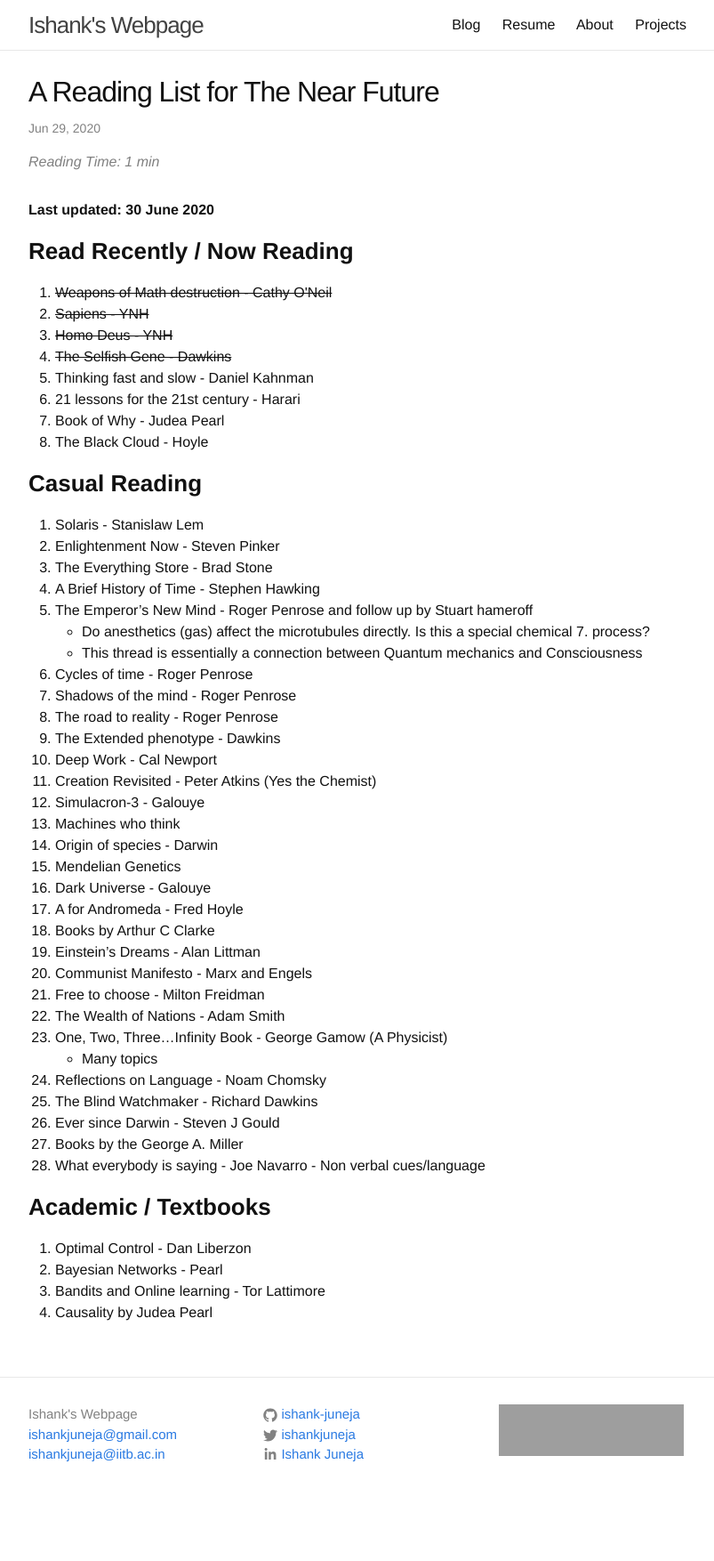
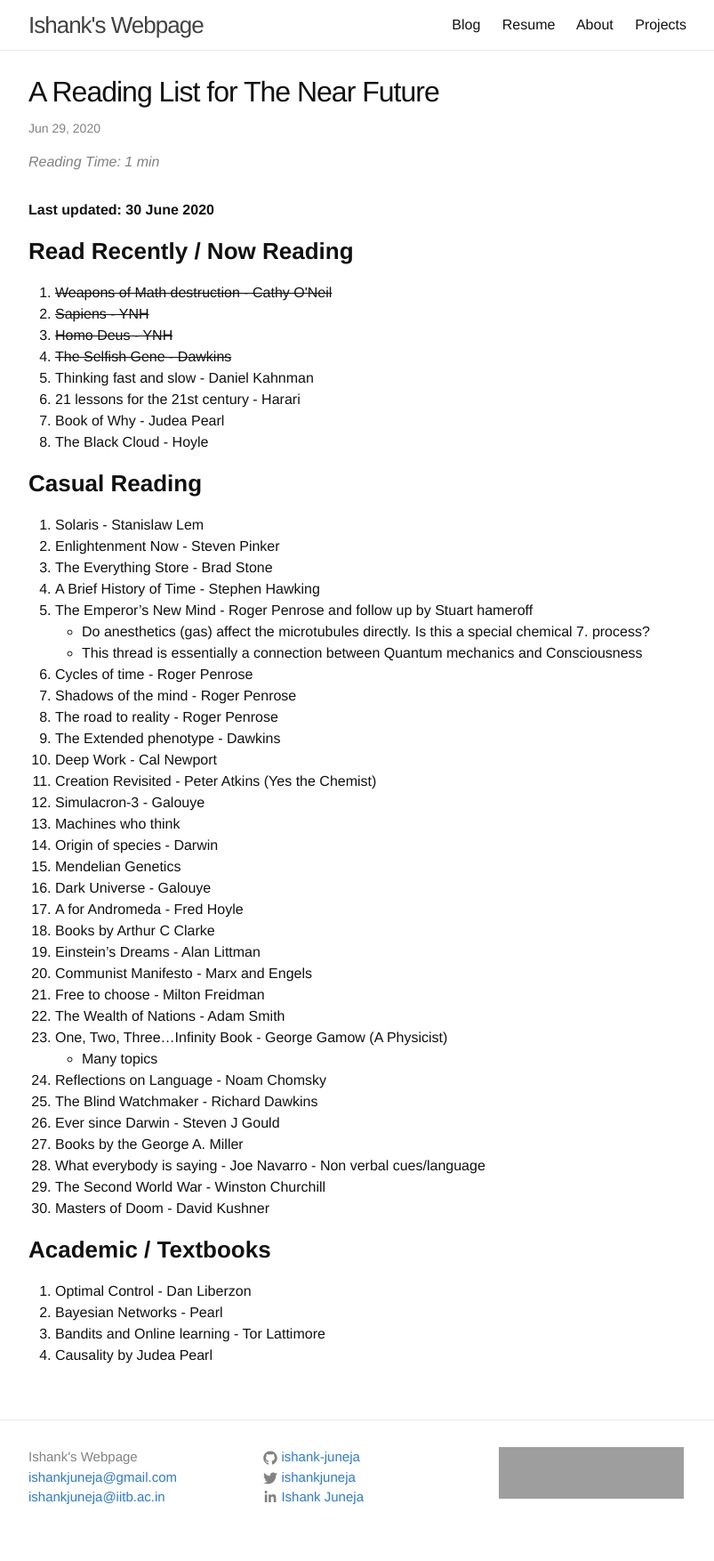
Before and after one commit to ishank-juneja/ishank-juneja.github.io, a Jekyll site: the page built from _posts/blog/miscellaneous/2020-06-29-reading.md, in a window 1280 px wide. Shown: the whole page at 89% size, without its empty margins (238-1041 px from the left). Built offline with Jekyll 4.4.1, drawn with Linux system fonts in a browser that asks for light colours; a script that is not in the unit is left out; comment, search, counter and statistics services are not loaded; before the commit the page ends 1706 px from its top, so only the background shows below that; grey boxes are pictures that could not be loaded.

Commit message:
reading list update

```diff
--- a/_posts/blog/miscellaneous/2020-06-29-reading.md
+++ b/_posts/blog/miscellaneous/2020-06-29-reading.md
@@ -53,6 +53,8 @@ Book - George Gamow (A Physicist)
 27. Books by the George A. Miller
 28. What everybody is saying - Joe Navarro
         - Non verbal cues/language
+29. The Second World War - Winston Churchill
+30. Masters of Doom - David Kushner
 
 ### **Academic / Textbooks**
 1. Optimal Control - Dan Liberzon
```
